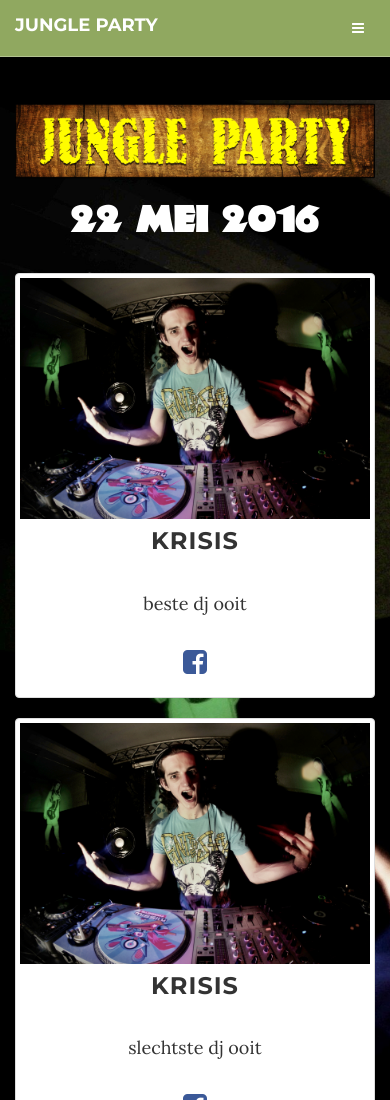
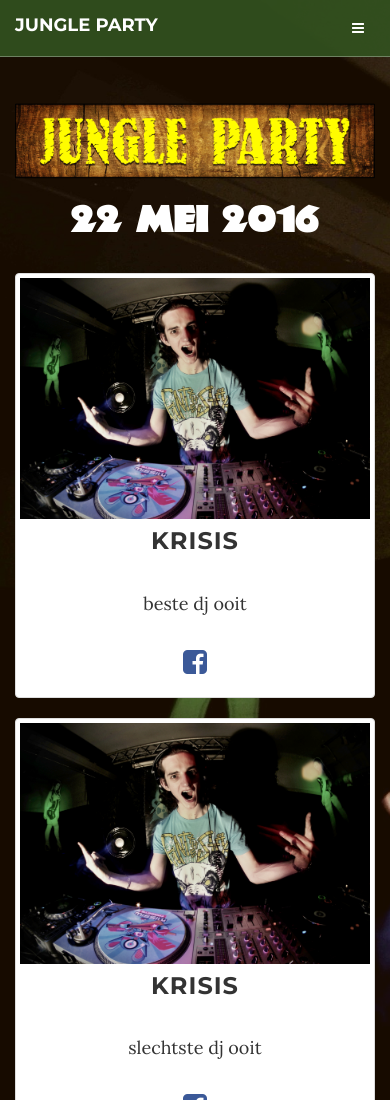
Before and after one commit to pvanhees/website-jungle, a plain HTML site: page index.html in a window 390 px wide. Shown: the top 1100 px of the page. Drawn offline with Linux system fonts and the light colour scheme; some packages are replaced by stand-ins of ours.

Commit message:
homepage done

```diff
--- a/css/jungle.css
+++ b/css/jungle.css
@@ -67,11 +67,12 @@ a:focus {
 }
 
 .navbar-custom {
+
     margin-bottom: 0;
     border-bottom: 1px solid rgba(255,255,255,.3);
     text-transform: uppercase;
     font-family: Montserrat,"Helvetica Neue",Helvetica,Arial,sans-serif;
-    background-color: #90A860;
+    background-color: rgba(50, 83, 32, 0.9);
 }
 
 .navbar-custom .navbar-brand {
@@ -162,10 +163,10 @@ a:focus {
 }
 
 .colored-layer {
-    background-color: rgba(77, 38, 0, 0.5);
+    background-color: rgba(77, 38, 0, 0.3);
 }
 
-.info .info-body {
+.info .colored-layer {
     display: table-cell;
     vertical-align: middle;
 }
@@ -205,6 +206,14 @@ a:focus {
     font-family: JungleFever;
     margin-top: 20px;
 }
+
+/* for mobile devices */
+@media(max-width:768px) {
+    #jungle-banner {
+        margin-top: 100px;
+    }
+}
+
 
 .btn-circle {
     width: 70px;
--- a/index.html
+++ b/index.html
@@ -59,7 +59,7 @@
                         <a class="page-scroll" href="#fotos">Foto's</a>
                     </li>
                     <li>
-                        <a class="page-scroll" href="#contact">Sponsors</a>
+                        <a class="page-scroll" href="#sponsors">Sponsors</a>
                     </li>
                 </ul>
             </div>
@@ -69,13 +69,13 @@
     </nav>
 
     <!-- info Header -->
-    <section id="infosection" class="content-section">
-        <div class="info">
+    <header class="info">
+        <div class="colored-layer">
         <div class="info-body">
             <div class="container">
                 <div class="row">
                     <div class="col-md-8 col-md-offset-2">
-                        <img src="img/Banner-Web.png" class="img-responsive banner-img">
+                        <img src="img/Banner-Web.png" id="jungle-banner" class="img-responsive banner-img">
                     </div>
                 </div>
                 <div class="row">
@@ -123,11 +123,11 @@
                 </div>
             </div>
         </div>
-            </div>
-    </section>
+        </div>
+    </header>
 
     <!-- About Section -->
-    <section id="fotos" class="container content-section text-center">
+    <section id="infosection" class="container content-section text-center">
         <div class="row">
             <div class="col-lg-8 col-lg-offset-2">
                 <h2>About Grayscale</h2>
@@ -139,7 +139,7 @@
     </section>
 
     <!-- Download Section -->
-    <section id="download" class="content-section text-center">
+    <section id="fotos" class="content-section text-center">
         <div class="download-section">
             <div class="container">
                 <div class="col-lg-8 col-lg-offset-2">
@@ -152,7 +152,7 @@
     </section>
 
     <!-- Contact Section -->
-    <section id="contact" class="container content-section text-center">
+    <section id="sponsors" class="container content-section text-center">
         <div class="row">
             <div class="col-lg-8 col-lg-offset-2">
                 <h2>Contact Start Bootstrap</h2>
```
